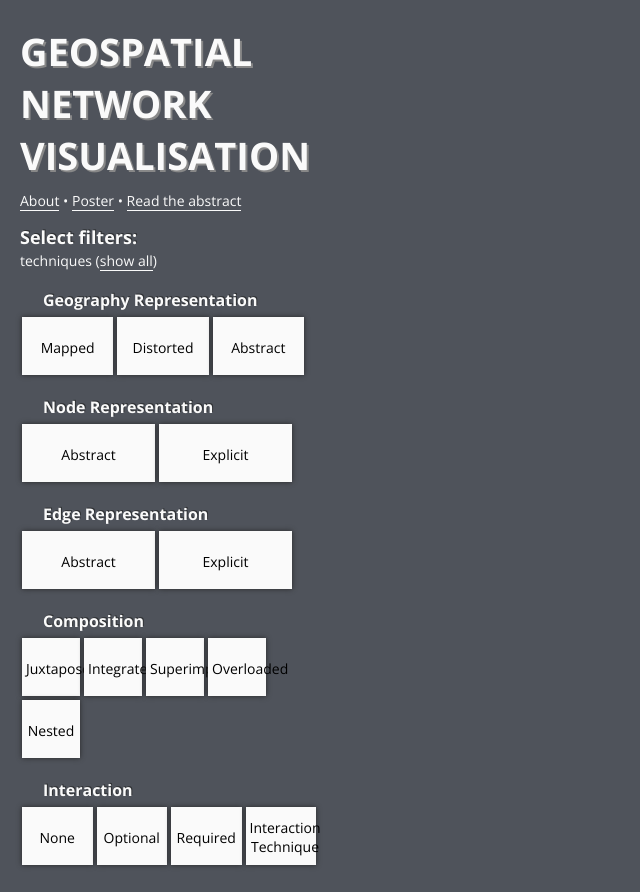
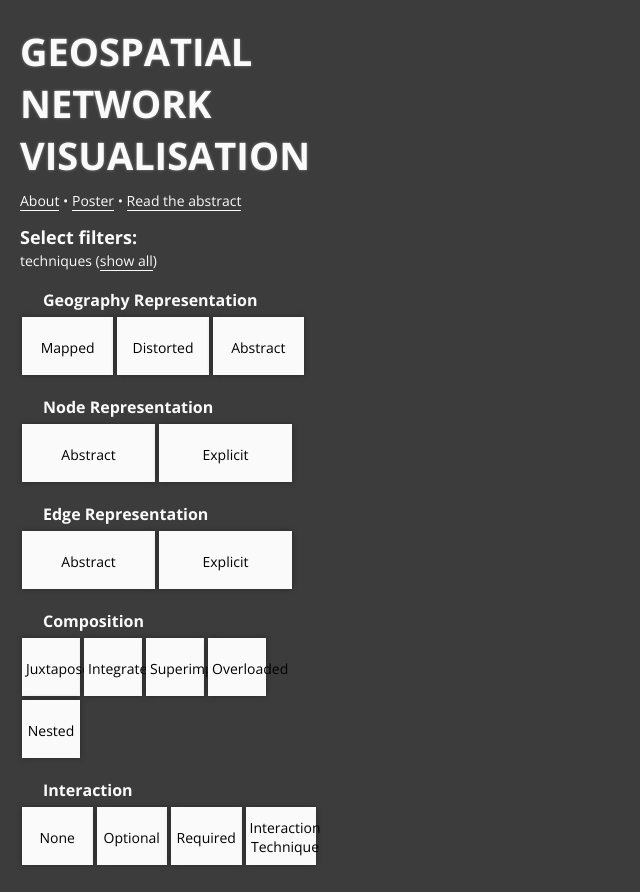
Before and after one commit to sarah37/filterable-collection, a plain HTML site: page index.html in a window 1280 px wide. Shown: the whole page, without its empty margins (0-640 px from the left). Drawn offline with nearby package versions, Linux system fonts and the light colour scheme; no server answers.

Commit message:
Update style.css

```diff
--- a/style.css
+++ b/style.css
@@ -1,7 +1,7 @@
 html,
 body {
 	font-family: "Open Sans", sans-serif;
-	background-color: #4f535b;
+	background-color: #3c3c3c;
 	color: #fafafa;
 	margin: 0;
 	padding: 0;
@@ -51,7 +51,7 @@ span #count {
 h1 {
 	text-transform: uppercase;
 	font-size: 38px;
-	text-shadow: #888 2px 2px 0px;
+	text-shadow: #888 0px 0px 3px;
 	margin: 0 0 10px 0;
 }
 
@@ -66,11 +66,6 @@ h3 {
 	font-size: 16px;
 	margin-top: 22px;
 	margin-bottom: 7px;
-}
-
-h2,
-h3 {
-	text-shadow: #303235 1px -1px 0;
 }
 
 #controls a {
@@ -118,29 +113,6 @@ h3 {
 #filters input[type="checkbox"]:checked + label {
 	background-color: #dbd6d6;
 }
-
-/*.geography_representation,
-#filters
-	#select_geography_representation
-	input[type="checkbox"]:checked
-	+ label {
-	background-color: #d8f5ff;
-}
-
-.network_representation,
-#filters #select_network_representation input[type="checkbox"]:checked + label {
-	background-color: #fffdd3;
-}
-
-.integration,
-#filters #select_integration input[type="checkbox"]:checked + label {
-	background-color: #dcf0d1;
-}
-
-.interaction,
-#filters #select_interaction input[type="checkbox"]:checked + label {
-	background-color: #ebd1f0;
-}*/
 
 /*Checkboxes*/
 div.checkbox-container {
```
